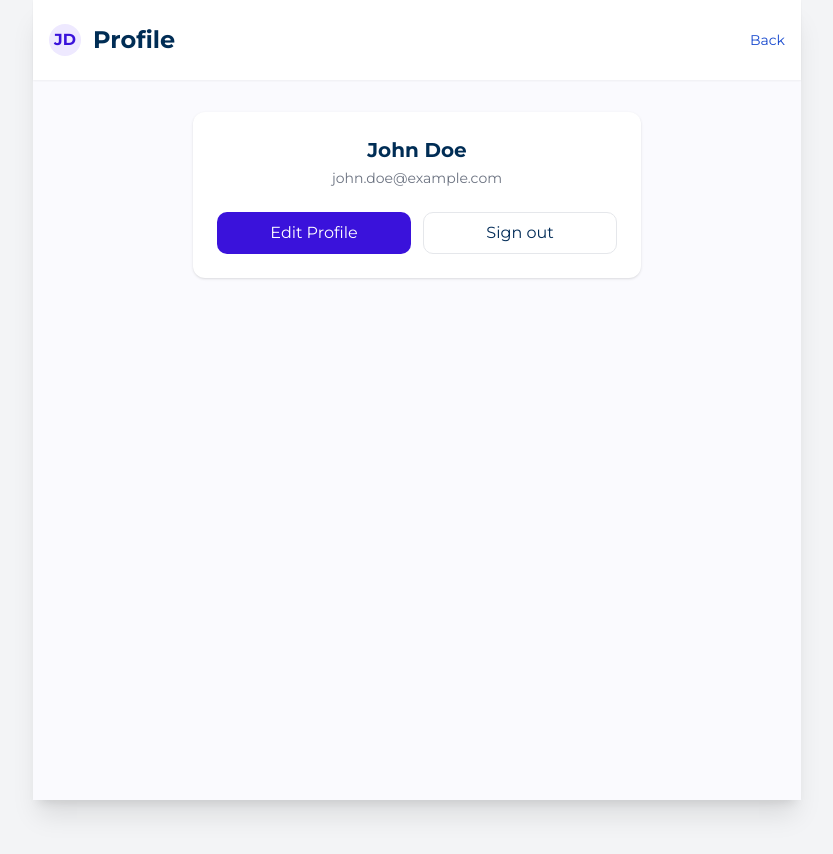
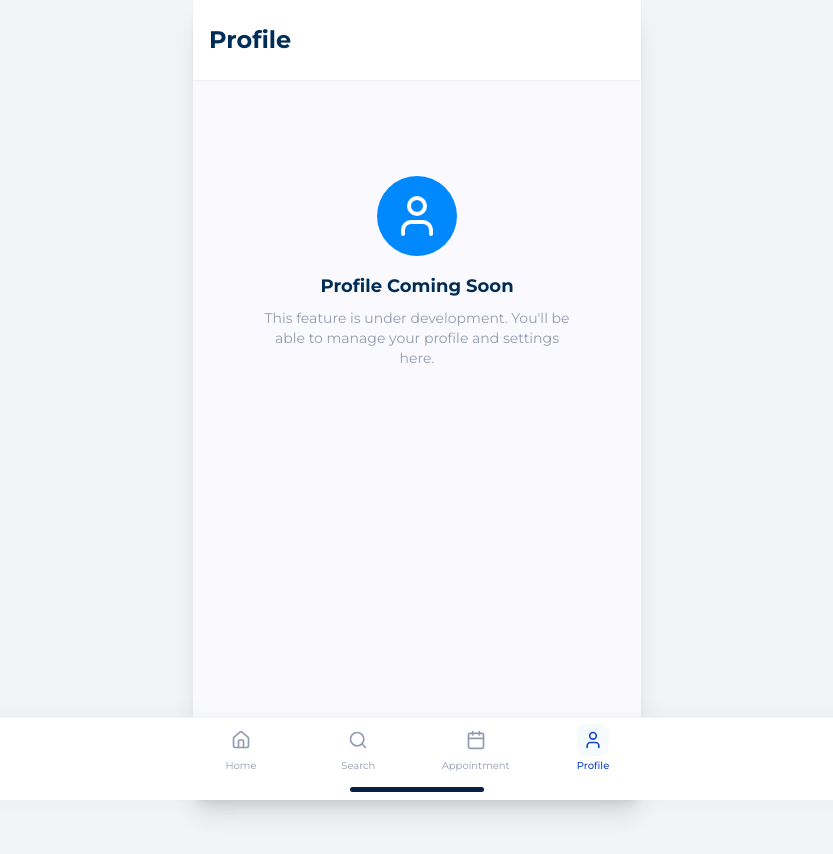
Before and after one commit to Shobhit9945/DocNearMe, a React (Vite) app: page /profile in a window 1280 px wide. Shown: the top 854 px of the page, without its empty margins (223-1056 px from the left). Built offline with nearby package versions, Linux system fonts and the light colour scheme.

Commit message:
Revert "updated DocDaisyAI"
This reverts commit 74adb7b5ae285b05ec592d85c367696afaa39d74.

Changes made
i
tinser

mirm
git

```diff
--- a/client/components/BottomNav.tsx
+++ b/client/components/BottomNav.tsx
@@ -13,9 +13,8 @@ export function BottomNav() {
   ];
 
   return (
-    // Hidden on larger screens where a desktop layout is expected
-    <div className="fixed bottom-0 left-0 right-0 bg-white shadow-[2px_0_20px_0_rgba(24,57,107,0.05)] z-50 border-t border-gray-100 md:hidden">
-      <div className="max-w-lg mx-auto px-3 sm:px-4 w-full">
+    <div className="fixed bottom-0 left-0 right-0 bg-white shadow-[2px_0_20px_0_rgba(24,57,107,0.05)] z-50 border-t border-gray-100">
+      <div className="max-w-md mx-auto px-3 sm:px-4 w-full">
         <nav className="flex justify-between items-start pt-1.5 pb-1.5">
           {navItems.map((item) => {
             const Icon = item.icon;
--- a/client/components/TopNav.tsx
+++ /dev/null
@@ -1,81 +0,0 @@
-import React, { useState, useRef, useEffect } from 'react';
-import { Link, useLocation } from 'react-router-dom';
-import { Home, Search as SearchIcon, Calendar, User } from 'lucide-react';
-
-export function TopNav() {
-  const location = useLocation();
-  const [query, setQuery] = useState('');
-  const [menuOpen, setMenuOpen] = useState(false);
-  const menuRef = useRef<HTMLDivElement | null>(null);
-
-  const items = [
-    { path: '/', label: 'Home', Icon: Home },
-    { path: '/search', label: 'Search', Icon: SearchIcon },
-    { path: '/appointment', label: 'Appointment', Icon: Calendar },
-    { path: '/profile', label: 'Profile', Icon: User },
-  ];
-
-  useEffect(() => {
-    function onDoc(e: MouseEvent) {
-      if (!menuRef.current) return;
-      if (!menuRef.current.contains(e.target as Node)) setMenuOpen(false);
-    }
-    document.addEventListener('click', onDoc);
-    return () => document.removeEventListener('click', onDoc);
-  }, []);
-
-  return (
-    <div className="hidden md:flex items-center justify-between w-full bg-white border-b border-gray-100 px-4 py-3">
-      <div className="flex items-center gap-4">
-        <img src="/dnm.png" alt="logo" className="w-10 h-10 object-contain" />
-        <div className="text-lg font-extrabold text-[#002D55]">DocNearMe</div>
-      </div>
-
-      <div className="flex-1 mx-6">
-        <div className="max-w-2xl mx-auto">
-          <div className="relative">
-            <SearchIcon className="absolute left-3 top-1/2 -translate-y-1/2 text-gray-400 w-4 h-4" />
-            <input
-              value={query}
-              onChange={(e) => setQuery(e.target.value)}
-              placeholder="Search clinics, specialists, services..."
-              className="w-full pl-10 pr-4 py-2 border border-gray-200 rounded-lg focus:outline-none focus:ring-2 focus:ring-[#3A12DB]"
-            />
-          </div>
-        </div>
-      </div>
-
-      <nav className="hidden lg:flex items-center gap-4">
-        {items.map((it) => {
-          const active = location.pathname === it.path;
-          return (
-            <Link
-              key={it.path}
-              to={it.path}
-              className={`flex items-center gap-2 px-3 py-2 rounded-md hover:bg-gray-50 transition-colors ${
-                active ? 'bg-[#F5FAFF] text-[#1648CE]' : 'text-[#6B7280]'
-              }`}
-            >
-              <it.Icon className="w-5 h-5" />
-              <span className="hidden lg:inline-block text-sm">{it.label}</span>
-            </Link>
-          );
-        })}
-      </nav>
-
-      <div className="relative" ref={menuRef}>
-
-
-        {menuOpen && (
-          <div className="absolute right-0 mt-2 w-40 bg-white border border-gray-200 rounded-md shadow-lg z-50">
-            <Link to="/profile" className="block px-3 py-2 hover:bg-gray-50">Profile</Link>
-            <Link to="/settings" className="block px-3 py-2 hover:bg-gray-50">Settings</Link>
-            <button className="w-full text-left px-3 py-2 hover:bg-gray-50">Sign out</button>
-          </div>
-        )}
-      </div>
-    </div>
-  );
-}
-
-export default TopNav;
--- a/client/pages/Index.tsx
+++ b/client/pages/Index.tsx
@@ -1,7 +1,6 @@
 import React, { useState, useEffect } from "react";
 import { Navigation, ClipboardList, Activity, Ambulance } from "lucide-react";
 import { BottomNav } from "@/components/BottomNav"; // Assuming this path is correct
-import TopNav from '@/components/TopNav';
 import { motion } from "framer-motion";
 import { useNavigate } from "react-router-dom";
 // Default fallback address
@@ -94,13 +93,11 @@ export default function Index() {
 
 
   return (
-    <div className="min-h-screen bg-[#FAFAFE] md:bg-gray-100 flex flex-col">
-      {/* Center container: narrow on mobile, wider on desktop */}
-      <div className="w-full max-w-screen-xl mx-auto md:shadow-xl md:min-h-screen md:bg-[#FAFAFE] flex flex-col h-screen">
-        <TopNav />
+    <div className="min-h-screen bg-[#FAFAFE] pb-28 md:bg-gray-100">
+      <div className="md:max-w-md md:mx-auto md:shadow-xl md:min-h-screen md:bg-[#FAFAFE]">
         {/* Header */}
-  <header className="bg-white px-3.5 sm:px-4 pt-12 pb-4">
-  <div className="max-w-full mx-auto w-full px-2 sm:px-0">
+        <header className="bg-white px-3.5 sm:px-4 pt-12 pb-4">
+        <div className="max-w-md mx-auto w-full">
           <div className="flex items-start justify-between gap-2">
             <div className="flex items-start gap-2 flex-1 min-w-0">
               <Navigation className="w-8 h-8 text-[#0089FF] mt-0.5 flex-shrink-0" />
@@ -126,7 +123,7 @@ export default function Index() {
       </header>
 
       {/* Main Content */}
-  <main className="w-full mx-auto px-3.5 sm:px-4 pt-2.5 flex-1 overflow-auto">
+      <main className="max-w-md mx-auto px-3.5 sm:px-4 pt-2.5 w-full">
         {/* Hero Banner */}
         <div className="relative bg-gradient-to-b from-[#FAFAFE] to-[#E1F6FF] border border-[#D4EBFF] rounded-[10px] shadow-[0_1px_14px_0_#DFE8EC] p-4 mb-3.5 overflow-hidden">
           <div className="flex items-start justify-between gap-2">
@@ -141,16 +138,16 @@ export default function Index() {
                 Learn more
               </button>
             </div>
-              <img
+            <img
               src="https://api.builder.io/api/v1/image/assets/TEMP/94dd9abcae8bb5e056848f9449decbaac63a2b5f?width=312"
               alt="Doctors illustration"
-              className="w-[120px] sm:w-[156px] md:w-[220px] h-auto max-h-[140px] object-contain flex-shrink-0"
+              className="w-[140px] sm:w-[156px] h-auto max-h-[102px] object-contain flex-shrink-0"
             />
           </div>
         </div>
 
         {/* Action Cards Grid */}
-  <div className="grid grid-cols-2 md:grid-cols-4 gap-2.5 sm:gap-3 mb-5">
+        <div className="grid grid-cols-2 gap-2.5 sm:gap-3 mb-5">
           {/* Book Appointment - Navigates to /appointment */}
           <button
             className="bg-[#0089FF] rounded-[20px] shadow-[2px_0_20px_0_rgba(24,57,107,0.05)] p-3 sm:p-4 min-h-[88px] flex flex-col items-center justify-center gap-1 hover:bg-[#0077E6] transition-colors"
--- a/client/pages/Profile.tsx
+++ b/client/pages/Profile.tsx
@@ -1,31 +1,25 @@
 import { BottomNav } from "@/components/BottomNav";
-import { useNavigate } from 'react-router-dom';
+import { User } from "lucide-react";
 
 export default function Profile() {
-  const navigate = useNavigate();
-
   return (
     <div className="min-h-screen bg-[#FAFAFE] pb-28 md:bg-gray-100">
-      <div className="w-full max-w-screen-md mx-auto md:shadow-xl md:min-h-screen md:bg-[#FAFAFE]">
+      <div className="md:max-w-md md:mx-auto md:shadow-xl md:min-h-screen md:bg-[#FAFAFE]">
       <header className="bg-white px-3.5 sm:px-4 py-6 shadow-sm">
-          <div className="max-w-full mx-auto w-full flex items-center justify-between">
-            <div className="flex items-center gap-3">
-              <div className="w-8 h-8 bg-[#EEE9FF] rounded-full flex items-center justify-center text-[#3A12DB] font-bold">JD</div>
+        <div className="max-w-md mx-auto w-full">
           <h1 className="text-2xl font-bold text-[#002D55]">Profile</h1>
-            </div>
-            <button onClick={() => navigate('/')} className="text-sm text-[#1648CE]">Back</button>
         </div>
       </header>
 
-        <main className="w-full mx-auto px-3.5 sm:px-4 pt-8 pb-16">
-          <div className="max-w-md mx-auto bg-white rounded-xl shadow p-6 text-center">
-            <h2 className="text-xl font-bold text-[#002D55]">John Doe</h2>
-            <p className="text-sm text-gray-500 mt-1">john.doe@example.com</p>
-
-            <div className="mt-6 grid grid-cols-2 gap-3">
-              <button className="py-2 px-4 bg-[#3A12DB] text-white rounded-lg">Edit Profile</button>
-              <button className="py-2 px-4 border border-gray-200 rounded-lg" onClick={() => alert('Signed out (demo)')}>Sign out</button>
+      <main className="max-w-md mx-auto px-3.5 sm:px-4 pt-8 w-full">
+        <div className="flex flex-col items-center justify-center py-16">
+          <div className="bg-[#0089FF] rounded-full p-4 mb-4">
+            <User className="w-12 h-12 text-white" />
           </div>
+          <h2 className="text-lg font-bold text-[#002D55] mb-2">Profile Coming Soon</h2>
+          <p className="text-sm text-[#929CAD] text-center max-w-xs">
+            This feature is under development. You'll be able to manage your profile and settings here.
+          </p>
         </div>
       </main>
 
```
Lines whose indentation alone changed are shown as unchanged.
